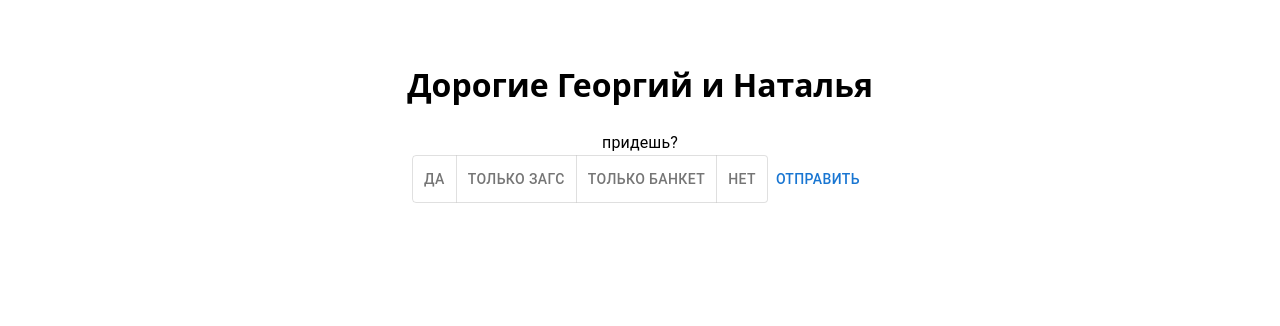
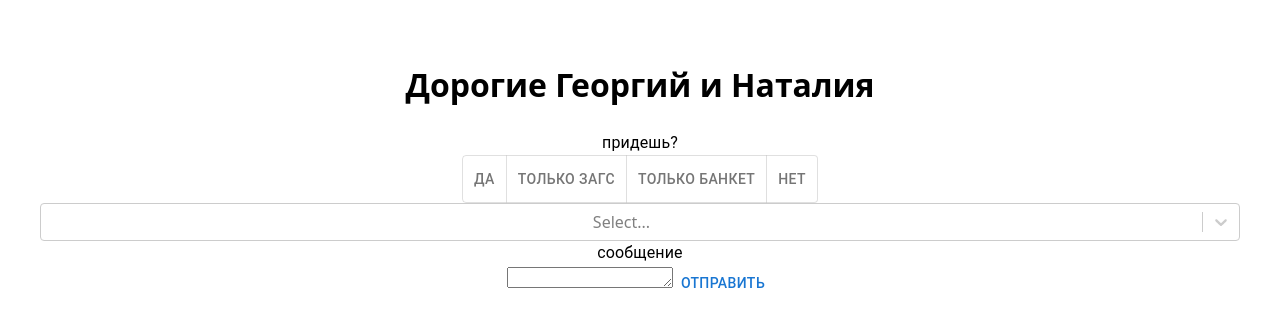
Before and after one commit to MihailElkin/25042026, a React (Vite) app: page / in a window 1280 px wide. Shown: the top 326 px of the page. Built offline with nearby package versions, Linux system fonts and the light colour scheme.

Commit message:
add comonents

```diff
--- a/src/App.tsx
+++ b/src/App.tsx
@@ -1,16 +1,41 @@
 import { useState } from 'react'
 import './App.css'
-import { guestsList } from './constants'
+import { guestsList, storageId } from './constants'
 import { HasBeen } from './components/HasBeen';
 import type { TAnswer } from './models';
-import { Button } from '@mui/material';
+import { Button, TextareaAutosize, Typography } from '@mui/material';
 import { sendData } from './utils/sendData';
+import { ChildHasBeen } from './components/ChildHasBeen';
+import { Alcohol } from './components/Alcohol';
+
+
 
 function App() {
 
 console.log( document.location.search)
 
-const id = Number(document.location.search.replace('?id=',''))
+let id = Number(document.location.search.replace('?id=',''))
+let guest
+if(id===99){
+  localStorage.clear()
+   guest = guestsList.find((f)=>f.id===id)
+}
+else {
+const pastId = localStorage.getItem(storageId)
+if(pastId && Number(window.atob(pastId))!==id) {
+  alert('жулик')
+  id=Number(window.atob(pastId))
+}
+guest = guestsList.find((f)=>f.id===id)
+if(!pastId && guest)  localStorage.setItem(storageId,window.btoa(String(id)))
+}
+
+if(!guest) alert('чтото пошло не так, напиши нам')
+
+
+
+
+
   const [answer, setAnswer] = useState<TAnswer>({
     id:id,
     isHasBeen: null,
@@ -19,17 +44,37 @@ const id = Number(document.location.search.replace('?id=',''))
     message: '',
 });
 
+
+
+
   const setHasBeen = (param:TAnswer['isHasBeen']) => {
     setAnswer((prev)=>({...prev, isHasBeen:param}));
   };
+    const setChildHasBeen = (param:TAnswer['isChildHasBeen']) => {
+    setAnswer((prev)=>({...prev, isChildHasBeen:param}));
+  };
+      const setAlcohol = (param:TAnswer['alcohol']) => {
+    setAnswer((prev)=>({...prev, alcohol:param}));
+  };
+const setMesage = (event: React.ChangeEvent<HTMLTextAreaElement>)=>{
+    setAnswer((prev)=>({...prev, message:event.target.value}));
+}
+
   const send = ()=>{
     sendData(answer)
   }
 
   return (
     <div>
-      <h1>{'Дорогие '+guestsList[id].names}</h1>
+      <h1>{'Дорогие '+guest?.names}</h1>
 <HasBeen setHasBeen={setHasBeen} hasBeen={answer.isHasBeen}/>
+{guest?.isHasChild?<ChildHasBeen setHasBeen={setChildHasBeen} hasBeen={answer.isChildHasBeen}/>:null
+}
+<Alcohol alcohol={answer.alcohol} setAlcohol={setAlcohol} />
+
+<Typography>сообщение</Typography>
+<TextareaAutosize minRows={1} maxRows={5} maxLength={500} onChange={setMesage}/>
+
 <Button onClick={send}>отправить</Button>
     </div>
   )
--- /dev/null
+++ b/src/components/Alcohol.tsx
@@ -0,0 +1,44 @@
+
+import Select, { type ActionMeta, type MultiValue } from "react-select";
+import { alcoholList } from "../constants";
+import { Button, TextField, Typography } from "@mui/material";
+import { useState } from "react";
+
+export const Alcohol = ({alcohol, setAlcohol}:{alcohol:string[]; setAlcohol:(param:string[])=>void})=>{
+const [other, setOther]=useState('')
+    const onChange = (newValue: MultiValue<string>, actionMeta: ActionMeta<string>)=>{
+console.log(newValue, actionMeta)
+setAlcohol(newValue.map((v)=>v.value))
+}
+const onChangeOther = (event: React.ChangeEvent<HTMLInputElement | HTMLTextAreaElement>)=>{
+    setOther(event.target.value)
+}
+const onSubmitOther = ()=>{
+    setAlcohol([...alcohol,other])
+}
+
+    return(<> <Select
+isSearchable={false}
+
+  closeMenuOnSelect={false}
+    isMulti
+    options={alcoholList.map((v)=>({value:v, label:v}))}
+    value={alcohol.map((v)=>({value:v, label:v}))}
+    onChange={onChange}
+  />
+  {alcohol.includes('Другое')?
+<>
+    <Typography>Уточни, что</Typography>
+    <TextField
+    onChange={onChangeOther}
+    value={other}
+    />
+    <Button onClick={onSubmitOther}>Ок</Button>
+</>  :null
+
+}
+
+  </>
+
+    )
+}
--- /dev/null
+++ b/src/components/ChildHasBeen.tsx
@@ -0,0 +1,23 @@
+import {  ToggleButtonGroup, ToggleButton, Typography } from "@mui/material"
+import type { TAnswer } from "../models"
+
+export const ChildHasBeen = ({hasBeen, setHasBeen}:{hasBeen:TAnswer['isChildHasBeen'], setHasBeen:(param:TAnswer['isChildHasBeen'])=>void})=>{
+    const handleChange=(_: React.MouseEvent<HTMLElement, MouseEvent>, value: TAnswer['isChildHasBeen'])=>{
+console.log(value)
+setHasBeen(value)
+    }
+
+    return(<>
+      <Typography>с ребенком?</Typography>
+<ToggleButtonGroup
+  color="primary"
+  exclusive
+  value={hasBeen}
+  onChange={handleChange}
+  aria-label="Platform"
+>
+  <ToggleButton value="Да">Да</ToggleButton>
+  <ToggleButton value="Нет">Нет</ToggleButton>
+</ToggleButtonGroup></>
+)
+}
--- a/src/constants.ts
+++ b/src/constants.ts
@@ -2,7 +2,7 @@ import type { TGuest } from "./models";
 
 export const guestsList:TGuest[]=[{
     id: 0,
-    names: "Георгий и Наталья",
+    names: "Георгий и Наталия",
     isHasChild: false
 },
 {
@@ -17,10 +17,22 @@ export const guestsList:TGuest[]=[{
 },
 {
     id: 3,
+    names: "Андрей и Ксения",
+    isHasChild: false
+},
+{
+    id: 4,
     names: "Кирилл и Ксения",
     isHasChild: false
 },
+{
+    id: 99,
+    names: "Господин и Госпожа",
+    isHasChild: false
+},
 ]
-export const alcohol = [ 'Б/а напитки',
+export const alcoholList = [ 'Б/а напитки',
 'Вино красное', 'Вино белое', 'Водка', 'Другое'
 ]
+
+export const storageId = '25042026id'
--- a/src/models.ts
+++ b/src/models.ts
@@ -6,7 +6,7 @@ export type TGuest = {
 export type TAnswer = {
     id:number;
     isHasBeen:'Да'| 'Только ЗАГС' |'Только банкет'| 'Нет' |null;
-    isChildHasBeen:boolean|null;
+    isChildHasBeen:'Да'|'Нет'|null;
     alcohol:string[];
     message:string;
 }
```
Also changed, not shown: 2 other files (tests, documents, lock files or other folders).
